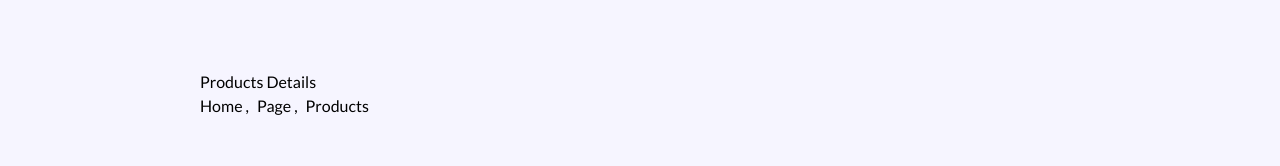
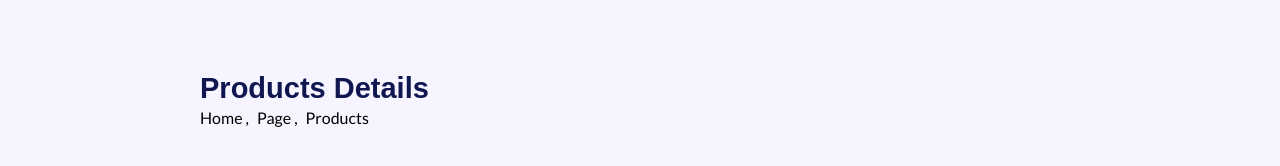
Before and after one commit to madiha-ansari/ui-ux-hackthon-2, a Next.js app: page /products in a window 1280 px wide. Shown: the part 252-418 px from the top of the page. Built offline with nearby package versions, Linux system fonts and the light colour scheme.

Commit message:
div set the products details

```diff
--- a/src/app/Components/ProDetails.tsx
+++ b/src/app/Components/ProDetails.tsx
@@ -4,11 +4,12 @@
     return (
         <div>
             <div className='h-[286] w-[1920] bg-[#F6F5FF] py-[140px] px-[200px]'>
-                <h1 className=''> Products Details</h1>
+                <h1 className='h-[36px] w-[256px] font-JosefinSans text-[29px] text-[#101750] font-semibold text-3xl'> Products Details</h1>
+
                 <div className='flex gap-2'>
-                    <div>Home ,</div>
-                    <div>Page ,</div>
-                    <div>Products</div>
+                    <div><p>Home ,</p></div>
+                    <div><p>Page ,</p></div>
+                    <div><p>Products</p></div>
                 </div>
             </div>
 
```
